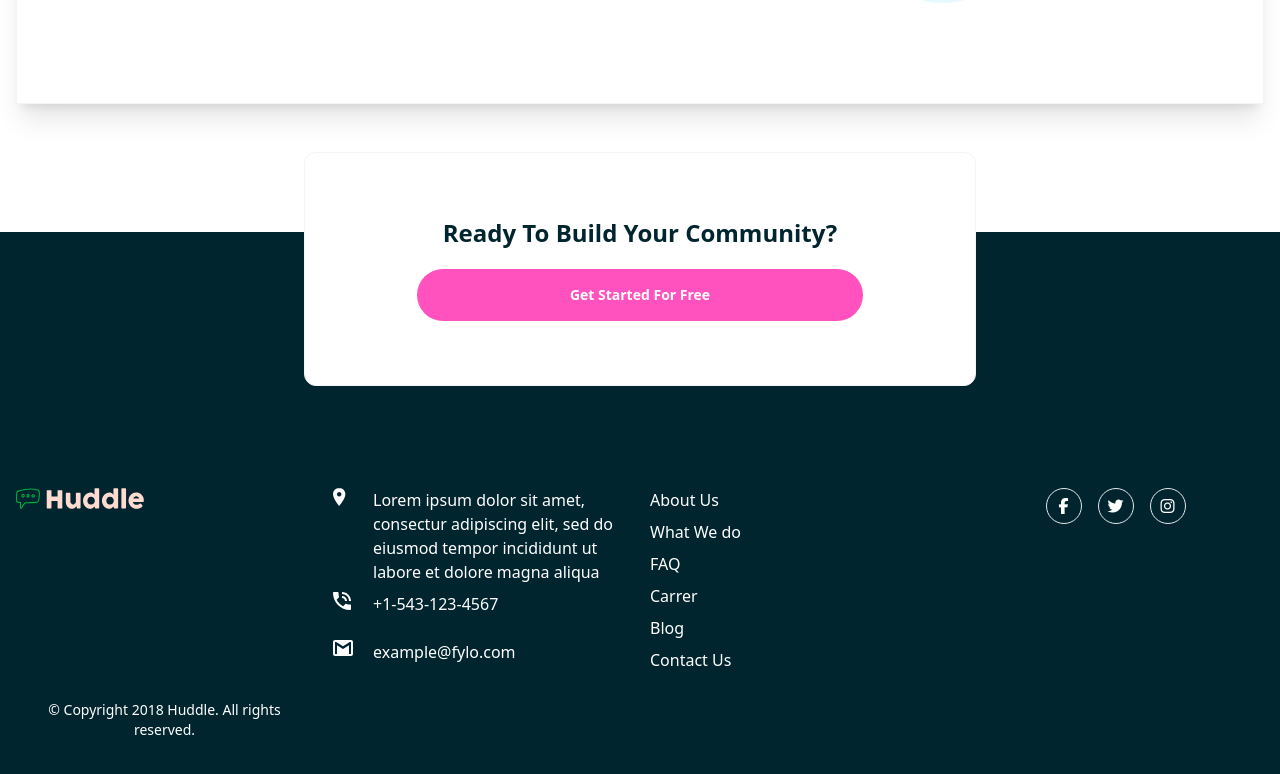
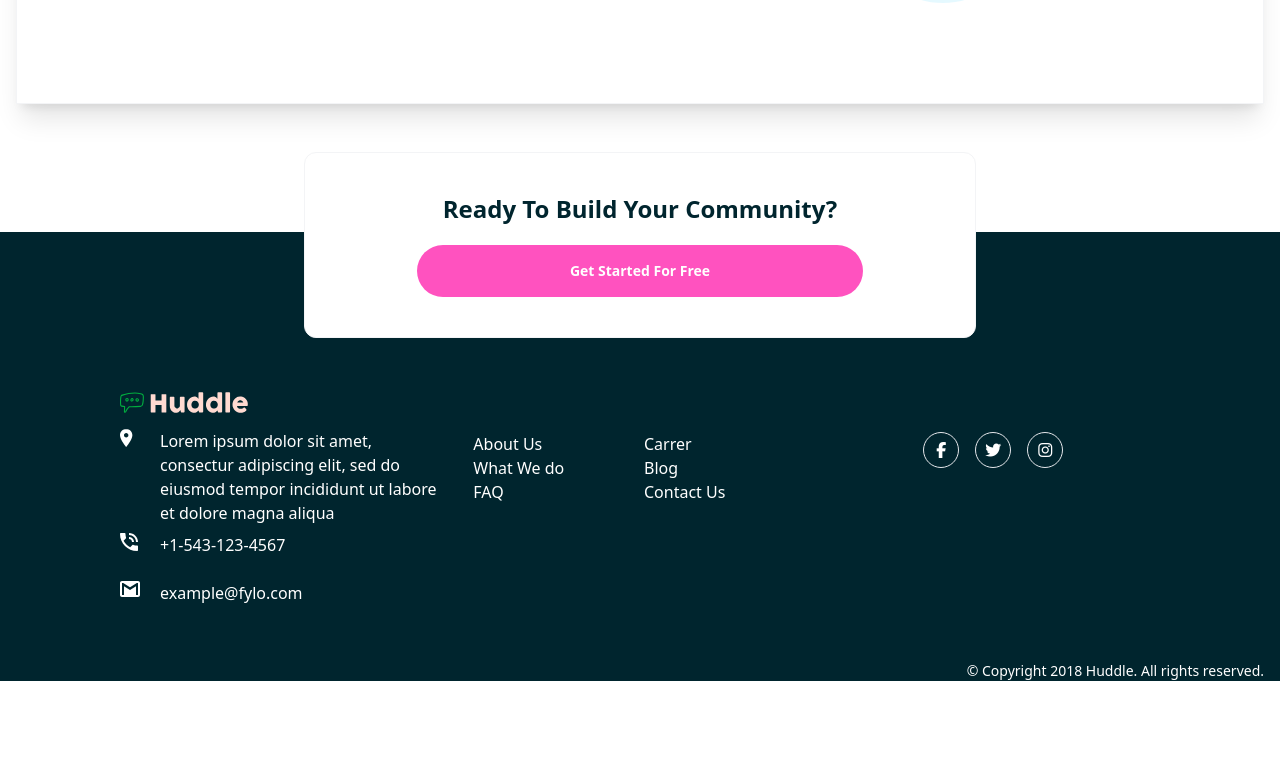
Before and after one commit to jhonatan0912/HUDDLE-ANGULAR, an Angular app: page / in a window 1280 px wide. Shown: the part 1973-2747 px from the top of the page. After the commit the page ends 2654 px from the top, so only its background shows below. Built offline with nearby package versions, Linux system fonts and the light colour scheme.

Commit message:
footer improved

```diff
--- a/src/app/app.component.html
+++ b/src/app/app.component.html
@@ -31,9 +31,9 @@
       paragraph="It takes no time at all to integrate Huddle with your pp's authentication solution. This means, once signed in to your app, your users can start chatting immediately."></app-card>
   </section>
 </main>
-<footer class="relative px-4 pt-32 mt-32 text-base text-white bg-darkCyan lg:pt-64">
+<footer class="relative px-4 pt-32 mt-32 text-base text-white bg-darkCyan lg:pt-40">
   <section
-    class="absolute flex flex-col w-11/12 max-w-2xl gap-5 py-8 text-lg font-bold text-center transform -translate-x-1/2 bg-white border border-gray-100 lg:py-16 rounded-xl left-1/2 -top-20 text-darkCyan lg:text-2xl">
+    class="absolute flex flex-col w-11/12 max-w-2xl gap-5 py-8 text-lg font-bold text-center transform -translate-x-1/2 bg-white border border-gray-100 lg:py-10 rounded-xl left-1/2 -top-20 text-darkCyan lg:text-2xl">
 
     <p>Ready To Build Your Community?</p>
     <a class="w-4/6 py-2 mx-auto text-sm text-white rounded-full cta__getstarted bg-pink lg:p-4">
@@ -41,10 +41,10 @@
     </a>
 
   </section>
-  <section class="flex flex-col gap-5 pb-10 lg:grid lg:grid-cols-4">
-    <img src="/assets/images/logo.svg" alt="logo" class="w-32 mb-2 invert">
+  <section class="flex flex-col gap-5 pb-10 lg:grid lg:grid-cols-3 lg:w-10/12 lg:mx-auto">
 
     <div class="flex flex-col gap-2">
+      <img src="/assets/images/logo.svg" alt="logo" class="w-32 mb-2 invert">
       <section class="flex">
         <div class="w-10 h-10">
           <img src="/assets/images/icon-location.svg" alt="location">
@@ -68,15 +68,21 @@
         <p class="w-5/6">example@fylo.com</p>
       </section>
     </div>
-    <ul class="flex flex-col gap-2">
+
+    <ul class="flex flex-col gap-2 lg:grid lg:grid-cols-2 lg:mt-10">
+      <div>
         <li>About Us</li>
         <li>What We do</li>
         <li>FAQ</li>
+      </div>
+      <div>
         <li>Carrer</li>
         <li>Blog</li>
         <li>Contact Us</li>
+      </div>
     </ul>
-    <div class="flex justify-center gap-4 socials">
+
+    <div class="flex justify-center gap-4 socials lg:mt-10">
       <div class="flex items-center justify-center border rounded-full w-9 h-9">
         <i class="fa fa-facebook"></i>
       </div>
@@ -87,6 +93,6 @@
         <i class="fa fa-instagram"></i>
       </div>
     </div>
-    <p class="text-sm text-center">&copy; Copyright 2018 Huddle. All rights reserved.</p>
   </section>
+  <p class="text-sm text-center lg:text-right">&copy; Copyright 2018 Huddle. All rights reserved.</p>
 </footer>
```
Lines whose indentation alone changed are shown as unchanged.
